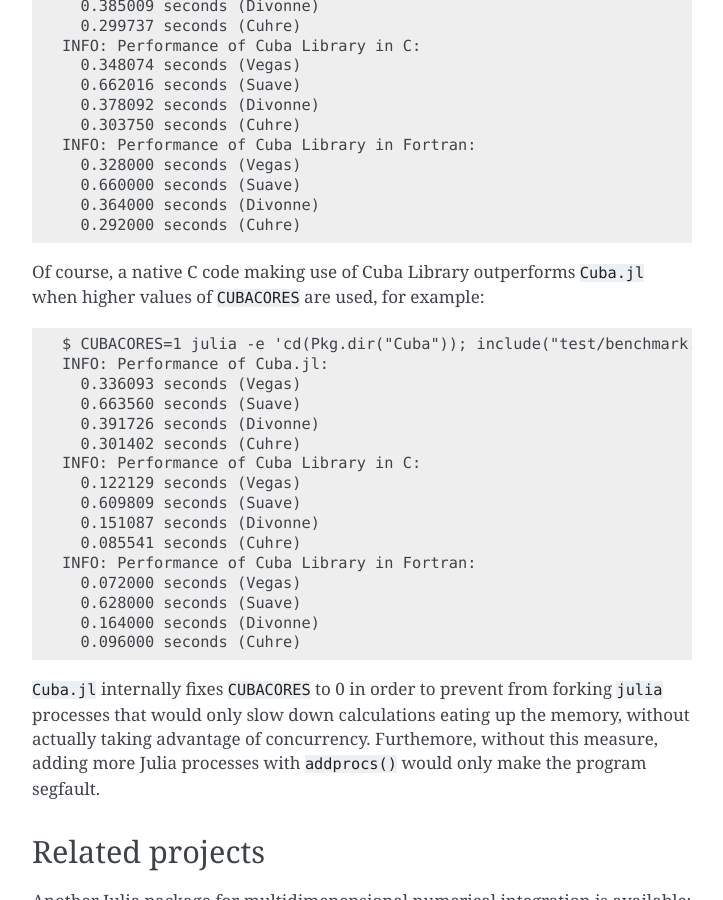
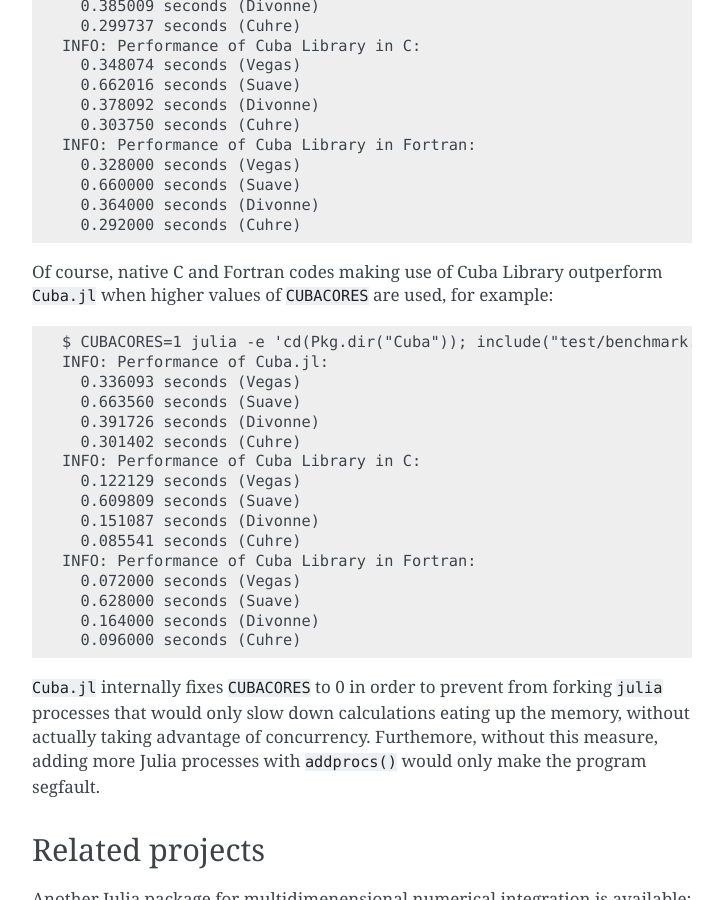
Before and after one commit to giordano/Cuba.jl, a Sphinx documentation site: the page built from docs/index.rst, in a window 1280 px wide and 900 px high, scrolled down 13979 px. Shown: the whole window, without its empty margins (388-1111 px from the left). Built offline with Sphinx 7.4.7, drawn with Linux system fonts in a browser that asks for light colours; some of the changed lines change nothing that is shown.

Commit message:
Bump version

```diff
--- a/docs/conf.py
+++ b/docs/conf.py
@@ -59,7 +59,7 @@
 # The short X.Y version.
 version = '0.0'
 # The full version, including alpha/beta/rc tags.
-release = '0.0.3'
+release = '0.0.4'
 
 # The language for content autogenerated by Sphinx. Refer to documentation
 # for a list of supported languages.
--- a/docs/index.rst
+++ b/docs/index.rst
@@ -471,7 +471,7 @@
   of ``integrand`` over the unit hypercube
 - ``error`` (type: ``Cdouble`` array with ``ncomp`` components): the presumed
   absolute error for each component of ``integral``
-- ``prob`` (type: ``Cdouble`` array with ``ncomp`` components): the
+- ``probability`` (type: ``Cdouble`` array with ``ncomp`` components): the
   :math:`\chi^2` -probability (not the :math:`\chi^2` -value itself!) that
   ``error`` is not a reliable estimate of the true integration error.  To judge
   the reliability of the result expressed through ``prob``, remember that it is
@@ -678,7 +678,7 @@
       0.364000 seconds (Divonne)
       0.292000 seconds (Cuhre)
 
-Of course, a native C code making use of Cuba Library outperforms
+Of course, native C and Fortran codes making use of Cuba Library outperform
 ``Cuba.jl`` when higher values of ``CUBACORES`` are used, for example:
 
 ::
```
